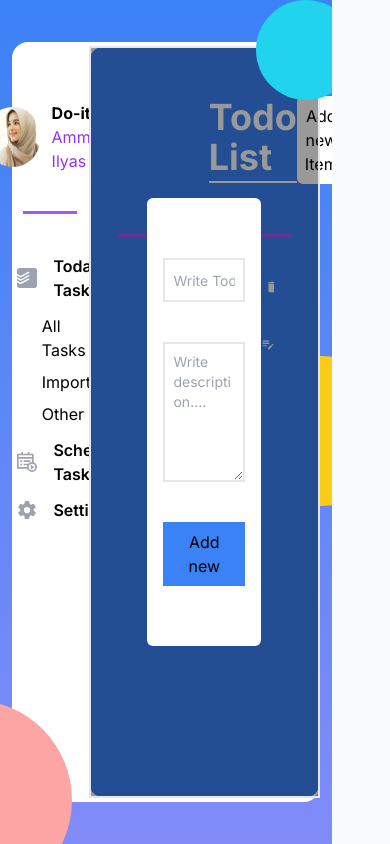
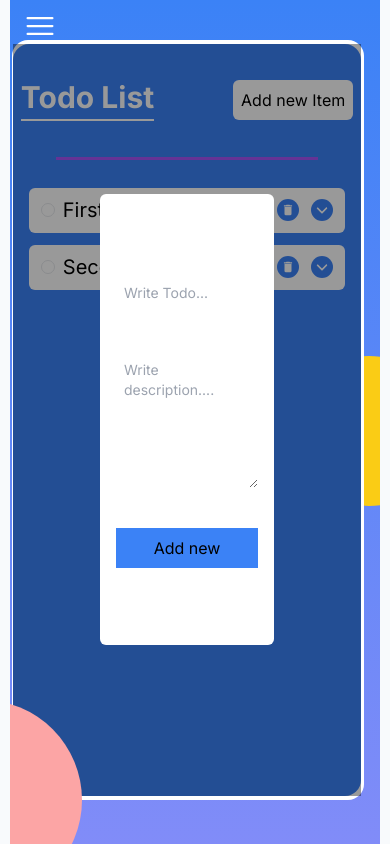
Before and after one commit to ammara-Ilyas/assign-todo-app, a Next.js app: page / in a window 390 px wide. Both pictures are taken after a click on the button "Add new Item". Built offline with nearby package versions, Linux system fonts and the light colour scheme.

Commit message:
Responsive Todo

```diff
--- a/app/components/mainComponent/Aside.tsx
+++ b/app/components/mainComponent/Aside.tsx
@@ -2,9 +2,10 @@ import React from "react";
 import Search from "./Search";
 import Lists from "./TodoLists";
 import SearchFilter from "./SearchFilter";
+
 const Aside = () => {
   return (
-    <div className="w-3/4 h-[99%] relative bg-blue-500 rounded-2xl ml-auto mr-[3px]">
+    <div className="w-[99%] md:w-3/4 h-[99%]  border-green-900 relative  bg-blue-500 rounded-2xl ml-auto mr-[3px]">
       <Search />
       <SearchFilter />
       <div className="w-3/4 mx-auto h-[3px] bg-purple-500"></div>
--- a/app/components/mainComponent/Search.tsx
+++ b/app/components/mainComponent/Search.tsx
@@ -34,7 +34,7 @@ const Search = () => {
   };
   return (
     <div
-      className={`h-full w-full  bg-black absolute top-0 right-0 border-2 bg-opacity-40 ${
+      className={`h-full w-full  bg-black absolute top-0 right-0  bg-opacity-40 ${
         isOpen ? "block" : "hidden"
       }`}
     >
@@ -46,7 +46,7 @@ const Search = () => {
         >
           <input
             type="text"
-            className=" border-2 outline-none p-2 placeholder:text-sm capitalize"
+            className="  outline-none p-2 placeholder:text-sm capitalize"
             placeholder={`${isEdit ? "Update Todo..." : "Write Todo..."}  `}
             value={todo}
             onChange={(e) => setTodo(e.target.value)}
@@ -54,7 +54,7 @@ const Search = () => {
           <textarea
             name=""
             id=""
-            className="border-2 outline-none p-2 placeholder:text-sm"
+            className=" outline-none p-2 placeholder:text-sm"
             rows={5}
             placeholder={`${
               isEdit ? "Update description..." : "Write description...."
--- a/app/components/mainComponent/SearchFilter.tsx
+++ b/app/components/mainComponent/SearchFilter.tsx
@@ -10,8 +10,8 @@ const SearchFilter = () => {
     setIsOpen(true);
   };
   return (
-    <div className="h-1/4 flex items-center justify-between mx-10">
-      <h2 className="text-4xl border-b-2 ml-20 border-b-white pb-1 text-white font-bold">
+    <div className="h-[15%] md:h-1/4 flex items-center justify-between mx-2 sm:mx-10 ">
+      <h2 className="text-3xl md:text-4xl border-b-2 lg:ml-20 border-b-white pb-1 text-white font-bold">
         Todo List
       </h2>
       <Button
--- a/app/components/mainComponent/SecMain.tsx
+++ b/app/components/mainComponent/SecMain.tsx
@@ -1,12 +1,26 @@
-import React from "react";
+"use client";
+import React, { useState } from "react";
 import Sidebar from "./Sidebar";
+import { HiBars3 } from "react-icons/hi2";
+
 const SecMain = () => {
+  const [isOpen, setIsOpen] = useState<boolean>(false);
+
+  const handleOpenNav = () => {
+    setIsOpen((prev) => !prev);
+  };
   return (
-    <div className="w-[85%] relative flex items-center justify-center h-full mr-16 ml-auto overflow-hidden bg-gradient-to-t from-indigo-400 to-blue-500 ... ">
+    <div className="w-[95%] sm:w-[85%] md:w-[95%] lg:w-[85%] relative flex  justify-center h-full mx-auto sm:ml-auto overflow-hidden bg-gradient-to-t from-indigo-400 to-blue-500 ... ">
+      <div
+        className=" text-2xl absolute  top-2 z-50 left-3 items-center"
+        onClick={handleOpenNav}
+      >
+        <HiBars3 className="text-4xl text-white md:hidden block" />
+      </div>
       <div className="w-[150px] h-[150px] rounded-full z-0 bg-yellow-400 absolute bottom-[40%] -right-16 "></div>
       <div className="w-[200px] h-[200px] z-40 bg-red-300 rounded-full absolute -bottom-14 -left-32 "></div>
-      <div className="w-[100px] h-[100px] z-50 bg-cyan-400 rounded-full absolute top-0 left-64 "></div>
-      <Sidebar />
+      <div className="w-[100px] h-[100px]  bg-cyan-400 rounded-full absolute top-0 left-56 lg:left-64 hidden md:block "></div>
+      <Sidebar isOpen={isOpen} />
     </div>
   );
 };
--- a/app/components/mainComponent/Sidebar.tsx
+++ b/app/components/mainComponent/Sidebar.tsx
@@ -1,4 +1,5 @@
-import React from "react";
+"use client";
+import React, { useState } from "react";
 import Aside from "./Aside";
 import Image from "next/image";
 import avtar from "@/public/images/avatar .png";
@@ -7,19 +8,24 @@ import { IoSettingsSharp } from "react-icons/io5";
 import { GrSchedulePlay } from "react-icons/gr";
 import Button from "../widgets/Tasks";
 import Lists from "../widgets/Lists";
-const Sidebar = () => {
+interface SidebarType {
+  isOpen: boolean;
+}
+const Sidebar: React.FC<SidebarType> = ({ isOpen }) => {
   return (
-    <div className="w-[93%] h-[90%] z-30  rounded-2xl bg-white flex items-center ">
-      <div className="flex  gap-10 h-full w-[25%] mt-10  flex-col ">
-        <div className=" border-b-purple-500 border-b-[3px] w-[70%]  h-[20%] mx-auto flex justify-center gap-3 items-center">
+    <div className="w-[95%] mr-4 md:mr-0 relative sm:w-[93%] h-[90%]  mt-10  rounded-2xl bg-white flex items-center  mx-auto">
+      {isOpen ? (
+        <div className="block md:hidden duration-700  w-[50%] absolute left-0 top-0 h-screen z-50  bg-white">
+          <div className=" flex  gap-10 h-full w-full   mt-10  flex-col ">
+            <div className=" border-b-purple-500 border-b-[3px] w-[90%] xl:w-[80%]   h-[20%] mx-auto flex justify-center gap-3 items-center">
               <Image
                 src={avtar}
                 alt="Avatar"
-            className="w-[60px] h-[60px] rounded-full"
+                className="w-[60px] h-[60px] rounded-full "
               />
               <div className="">
                 <p className="font-bold">Do-it</p>
-            <p className="text-purple-600">Ammara Ilyas</p>
+                <p className="text-purple-600 ">Ammara Ilyas</p>
               </div>
             </div>
             <div className="">
@@ -39,8 +45,42 @@ const Sidebar = () => {
               </ul>
             </div>
           </div>
-
-      <Aside />
+        </div>
+      ) : (
+        ""
+      )}
+      <div className=" w-[32%] xl:w-[25%]  h-full hidden md:block">
+        <div className="flex  gap-10 h-full w-full   mt-10  flex-col  ">
+          <div className=" border-b-purple-500 border-b-[3px] w-[90%] xl:w-[80%]   h-[20%] mx-auto flex justify-center gap-3 items-center">
+            <Image
+              src={avtar}
+              alt="Avatar"
+              className="w-[60px] h-[60px] rounded-full "
+            />
+            <div className="">
+              <p className="font-bold">Do-it</p>
+              <p className="text-purple-600 ">Ammara Ilyas</p>
+            </div>
+          </div>
+          <div className="">
+            <ul className=" w-[85%] mx-auto flex flex-col gap-3">
+              <li>
+                <Lists text="Today Tasks" icon={<SiTodoist />} />
+              </li>
+              <li>
+                <Button />
+              </li>
+              <li>
+                <Lists text="Schedule Tasks" icon={<GrSchedulePlay />} />
+              </li>
+              <li>
+                <Lists text="Setting" icon={<IoSettingsSharp />} />
+              </li>
+            </ul>
+          </div>
+        </div>
+      </div>
+      <Aside />{" "}
     </div>
   );
 };
--- a/app/components/mainComponent/TodoLists.tsx
+++ b/app/components/mainComponent/TodoLists.tsx
@@ -36,10 +36,10 @@ const TodoLists: React.FC = () => {
     handleCheckbox(id);
   };
   return (
-    <div className=" w-[60%] mx-auto overflow-y-auto h-[70%] p-4 scrollbar-thin scrollbar-thumb-blue-500 scrollbar-track-white scrollbar-corner-rounded-full	scrollbar-corner-blue-500 scrollbar-thumb-rounded-full scrollbar-track-rounded-full ">
+    <div className="w-[100%] sm:w-[95%] md:w-[85%] lg:w-[70%] xl:w-[60%] mx-auto overflow-y-auto h-[70%] p-4 scrollbar-thin scrollbar-thumb-blue-500 scrollbar-track-white scrollbar-corner-rounded-full	scrollbar-corner-blue-500 scrollbar-thumb-rounded-full scrollbar-track-rounded-full ">
       {todoList.map((item, i) => (
         <div key={item.id} className="flex flex-col  w-full my-3">
-          <div className=" bg-white w-[95%] flex items-center justify-between  text-xl p-3 h-[45px] rounded-md">
+          <div className=" bg-white w-[100%] sm:w-[95%] flex items-center justify-between  text-xl p-3 h-[45px] rounded-md">
             <div className="flex items-center justify-center gap-2 ">
               {" "}
               <Checkbox
--- a/app/components/widgets/Lists.tsx
+++ b/app/components/widgets/Lists.tsx
@@ -3,7 +3,9 @@ import { ListType } from "../types/Types";
 const Lists: React.FC<ListType> = ({ text, icon }) => {
   return (
     <div className="flex gap-4  items-center font-semibold ">
-      <span className="text-gray-400 text-xl hover:text-blue-500 ">{icon}</span>
+      <span className="text-gray-400 text-xl hover:text-blue-500 z-50">
+        {icon}
+      </span>
       <span>{text}</span>
     </div>
   );
```
Lines whose indentation alone changed are shown as unchanged.
